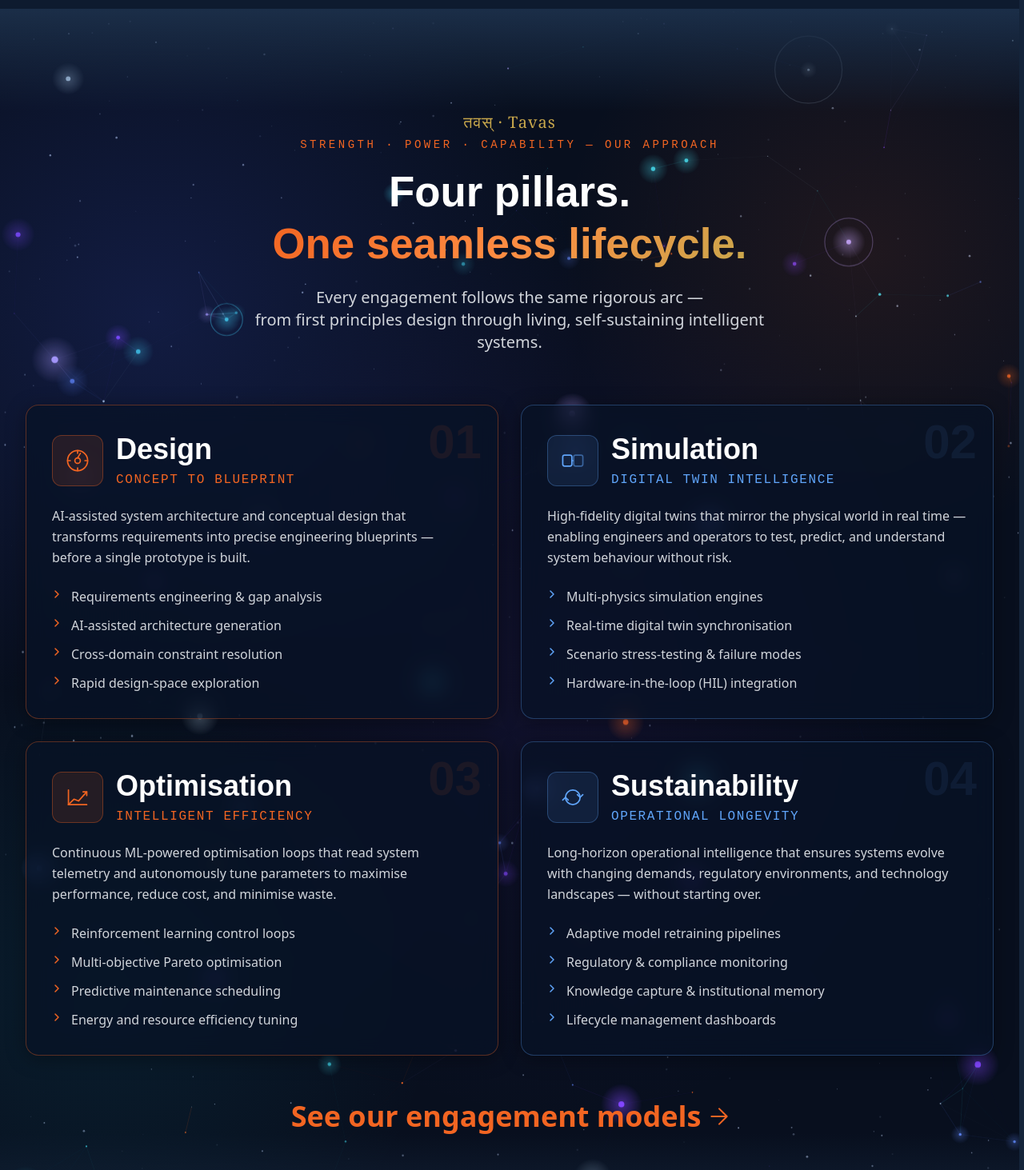
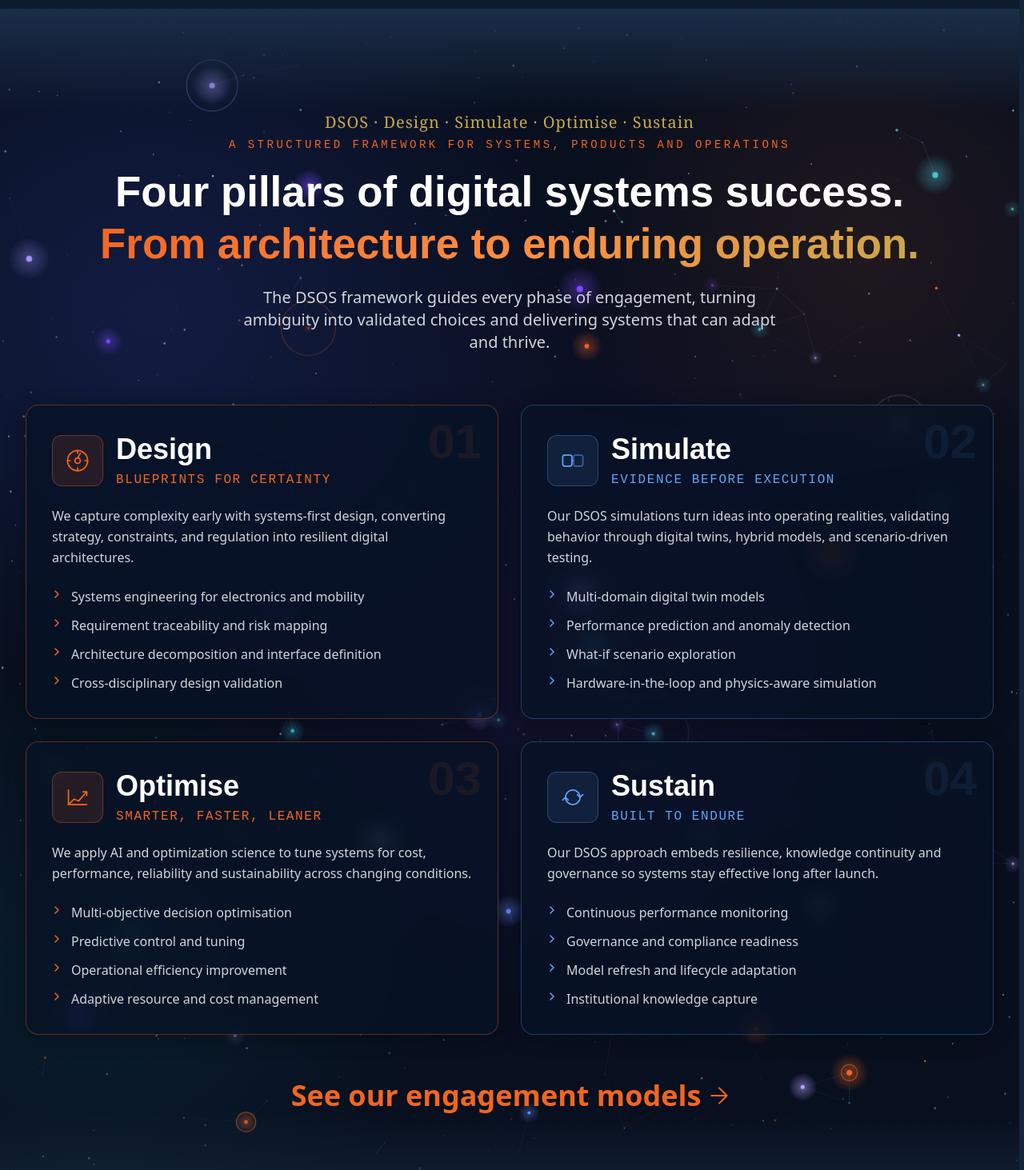
Before and after one commit to itachi72/Tavas_Labs, a Next.js app: page / in a window 1280 px wide. Shown: the part 2020-3483 px from the top of the page at 80% size. Built offline with nearby package versions, Linux system fonts and the light colour scheme.

Commit message:
fix loyyt

```diff
--- a/components/PillarsSection.tsx
+++ b/components/PillarsSection.tsx
@@ -20,27 +20,27 @@ function SustainIcon() {
 
 const PILLARS = [
   {
-    number: "01", icon: <DesignIcon />, title: "Design", tagline: "Concept to Blueprint",
-    description: "AI-assisted system architecture and conceptual design that transforms requirements into precise engineering blueprints — before a single prototype is built.",
-    capabilities: ["Requirements engineering & gap analysis", "AI-assisted architecture generation", "Cross-domain constraint resolution", "Rapid design-space exploration"],
+    number: "01", icon: <DesignIcon />, title: "Design", tagline: "Blueprints for certainty",
+    description: "We capture complexity early with systems-first design, converting strategy, constraints, and regulation into resilient digital architectures.",
+    capabilities: ["Systems engineering for electronics and mobility", "Requirement traceability and risk mapping", "Architecture decomposition and interface definition", "Cross-disciplinary design validation"],
     accentColor: "#F26522", bgAccent: "rgba(242,101,34,0.12)", borderColor: "rgba(242,101,34,0.35)",
   },
   {
-    number: "02", icon: <SimulateIcon />, title: "Simulation", tagline: "Digital Twin Intelligence",
-    description: "High-fidelity digital twins that mirror the physical world in real time — enabling engineers and operators to test, predict, and understand system behaviour without risk.",
-    capabilities: ["Multi-physics simulation engines", "Real-time digital twin synchronisation", "Scenario stress-testing & failure modes", "Hardware-in-the-loop (HIL) integration"],
+    number: "02", icon: <SimulateIcon />, title: "Simulate", tagline: "Evidence before execution",
+    description: "Our DSOS simulations turn ideas into operating realities, validating behavior through digital twins, hybrid models, and scenario-driven testing.",
+    capabilities: ["Multi-domain digital twin models", "Performance prediction and anomaly detection", "What-if scenario exploration", "Hardware-in-the-loop and physics-aware simulation"],
     accentColor: "#60A5FA", bgAccent: "rgba(96,165,250,0.10)", borderColor: "rgba(96,165,250,0.30)",
   },
   {
-    number: "03", icon: <OptimiseIcon />, title: "Optimisation", tagline: "Intelligent Efficiency",
-    description: "Continuous ML-powered optimisation loops that read system telemetry and autonomously tune parameters to maximise performance, reduce cost, and minimise waste.",
-    capabilities: ["Reinforcement learning control loops", "Multi-objective Pareto optimisation", "Predictive maintenance scheduling", "Energy and resource efficiency tuning"],
+    number: "03", icon: <OptimiseIcon />, title: "Optimise", tagline: "Smarter, faster, leaner",
+    description: "We apply AI and optimization science to tune systems for cost, performance, reliability and sustainability across changing conditions.",
+    capabilities: ["Multi-objective decision optimisation", "Predictive control and tuning", "Operational efficiency improvement", "Adaptive resource and cost management"],
     accentColor: "#F26522", bgAccent: "rgba(242,101,34,0.12)", borderColor: "rgba(242,101,34,0.35)",
   },
   {
-    number: "04", icon: <SustainIcon />, title: "Sustainability", tagline: "Operational Longevity",
-    description: "Long-horizon operational intelligence that ensures systems evolve with changing demands, regulatory environments, and technology landscapes — without starting over.",
-    capabilities: ["Adaptive model retraining pipelines", "Regulatory & compliance monitoring", "Knowledge capture & institutional memory", "Lifecycle management dashboards"],
+    number: "04", icon: <SustainIcon />, title: "Sustain", tagline: "Built to endure",
+    description: "Our DSOS approach embeds resilience, knowledge continuity and governance so systems stay effective long after launch.",
+    capabilities: ["Continuous performance monitoring", "Governance and compliance readiness", "Model refresh and lifecycle adaptation", "Institutional knowledge capture"],
     accentColor: "#60A5FA", bgAccent: "rgba(96,165,250,0.10)", borderColor: "rgba(96,165,250,0.30)",
   },
 ];
@@ -153,19 +153,18 @@ export default function PillarsSection() {
           className="text-center mb-16"
         >
           <p className="text-xl mb-1 tracking-wider" style={{ fontFamily: "'Cinzel', Georgia, serif", color: GOLD }}>
-            तवस् · Tavas
+            DSOS · Design · Simulate · Optimise · Sustain
           </p>
           <p className="text-sm font-mono tracking-[0.25em] uppercase text-brand-orange mb-4">
-            Strength · Power · Capability — Our Approach
+            A structured framework for systems, products and operations
           </p>
           <h2 className="font-display font-bold text-white mb-5 leading-tight" style={{ fontSize: "clamp(2.25rem, 4.2vw, 3.3rem)" }}>
-            Four pillars.
+            Four pillars of digital systems success.
             <br />
-            <span className="text-gradient-orange">One seamless lifecycle.</span>
+            <span className="text-gradient-orange">From architecture to enduring operation.</span>
           </h2>
           <p className="text-lg sm:text-xl max-w-2xl mx-auto leading-relaxed text-gray-300">
-            Every engagement follows the same rigorous arc —
-            <br />from first principles design through living, self-sustaining intelligent systems.
+            The DSOS framework guides every phase of engagement, turning ambiguity into validated choices and delivering systems that can adapt and thrive.
           </p>
         </motion.div>
 
```
